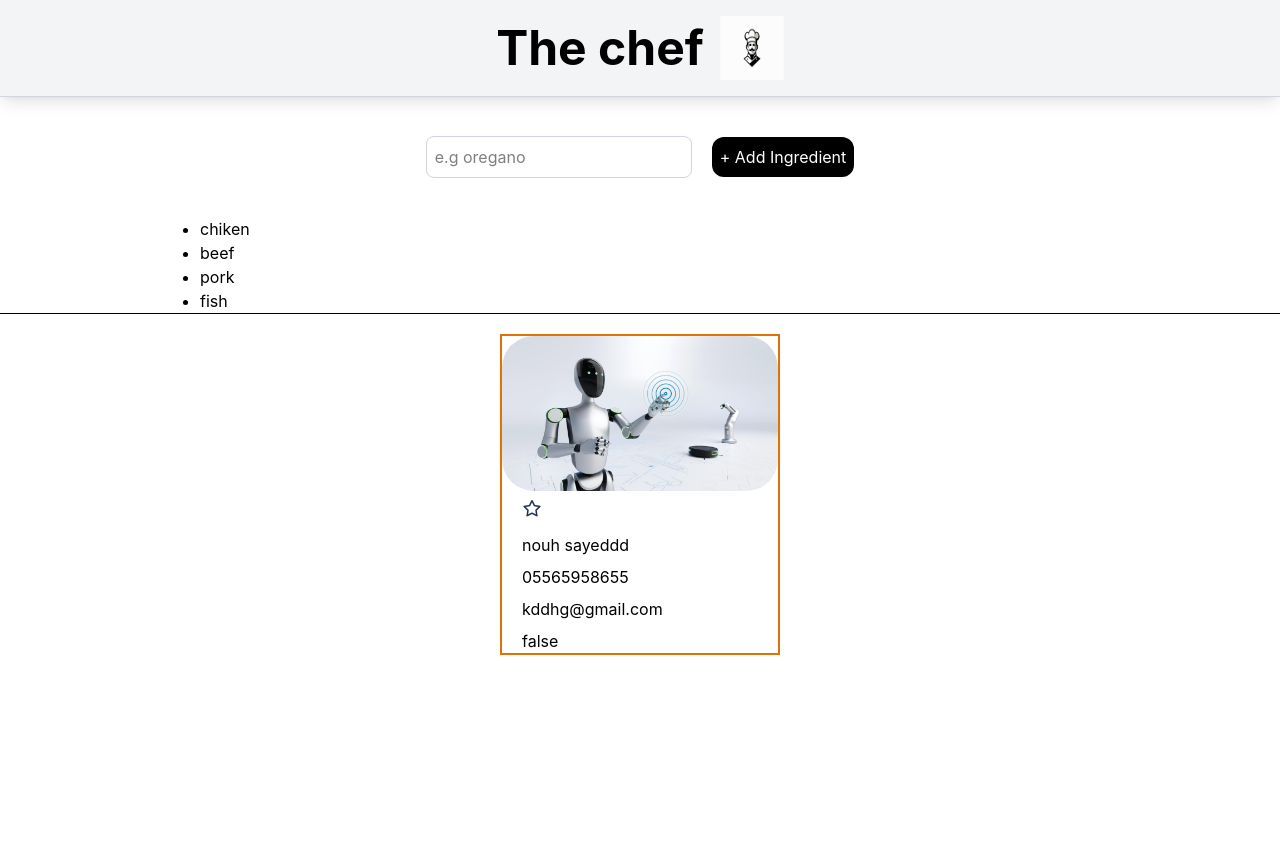
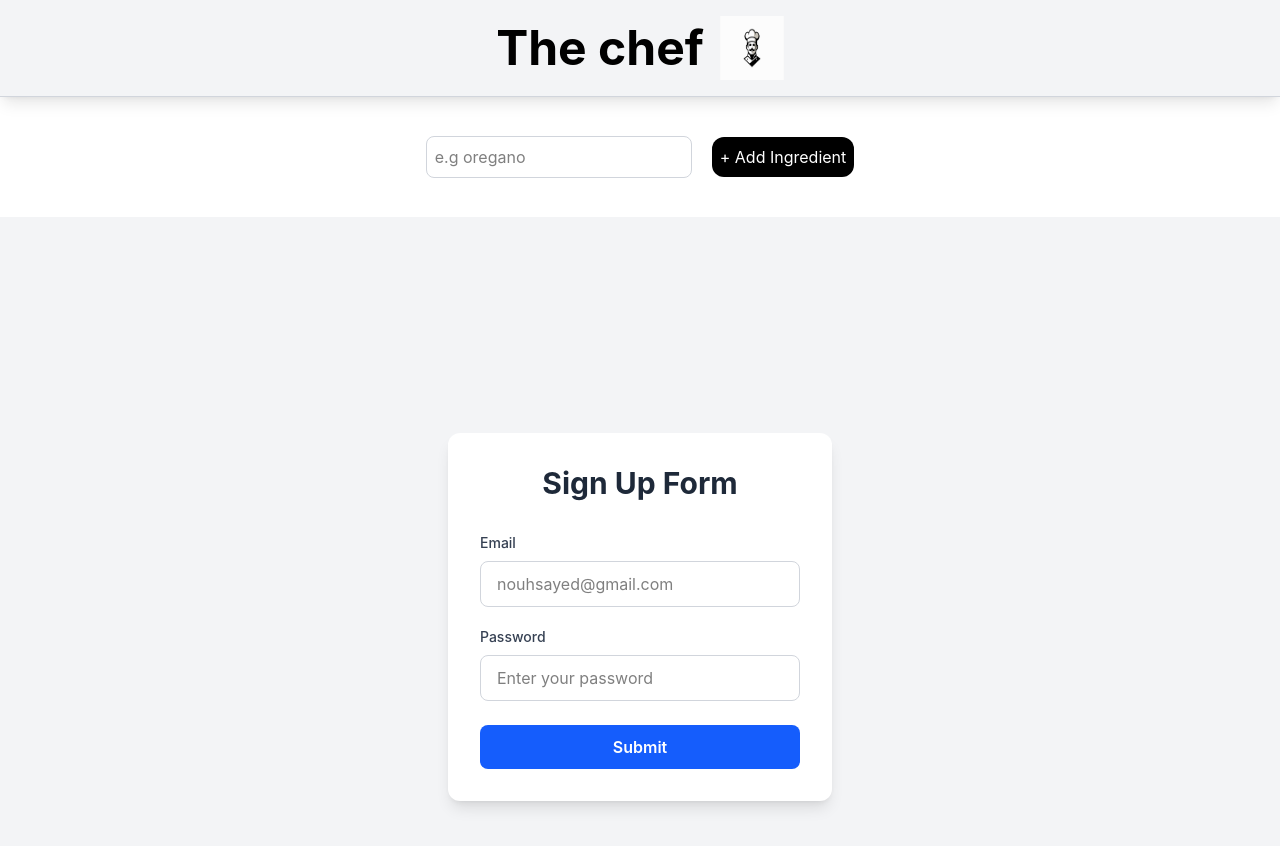
Before and after one commit to Nouh-Sayed/learn-reactjs, a React (Vite) app in the folder courseSection_02/: page / in a window 1280 px wide. Shown: the top 846 px of the page. Before the commit the page ends 800 px from the top, so only its background shows below. Built offline with nearby package versions, Linux system fonts and the light colour scheme.

Commit message:
forms in react

```diff
--- a/courseSection_02/src/App.jsx
+++ b/courseSection_02/src/App.jsx
@@ -7,13 +7,15 @@ import Toggilingstate from './Toggilingstate'
 import ArrayState from './ArrayState'
 import Stateprec from './Stateprec'
 import Objectstate from './Objectstate'
+import Formsinreact from './Formsinreact'
 
 const App = () => {
   return (
-    <div>
+    <div >
    <Headerchef/>
-     <Formchef/> <hr />
-     <Objectstate/>
+     <Formchef/>
+     <Formsinreact/>
+     {/* <Objectstate/> */}
      {/* <Stateprec/> */}
      {/* <Usestate/> */}
      {/* <Ternary/> */}
--- a/courseSection_02/src/Formchef.jsx
+++ b/courseSection_02/src/Formchef.jsx
@@ -5,21 +5,12 @@ const Formchef = () => {
   const [inputValue, setInputValue] = React.useState("");
 
   const [ingredients, setIngredients] = React.useState([
-    "chiken",
-    "beef",
-    "pork",
-    "fish",
+
   ]);
 
-  function addingredient (){
-    if (inputValue.trim() === ""){
-      alert ("enter the value")
-      return
-    }
-    setIngredients(previngredient => [...previngredient,inputValue])
-    setInputValue("")
-  }
+  function addingredients (formData){
 
+console.log(formData.get("ingredient"));
   // function handleSubmit(e) {
   //   e.preventDefault();
 
@@ -30,18 +21,18 @@ const Formchef = () => {
   //     return;
   //   }
 
-  //   setIngredients((prevIngredients) => [
-  //     ...prevIngredients,
-  //     newIngredient,
-  //   ]);
+    // setIngredients((prevIngredients) => [
+    //   ...prevIngredients,
+    //   newIngredient,
+    // ]);
 
   //   setInputValue("");
-  // }
+  }
 
   return (
     <div>
 
-      <form
+      <form action={addingredients}
         className="flex justify-center items-center gap-5 h-30"
         // onSubmit={handleSubmit}
       >
@@ -50,14 +41,14 @@ const Formchef = () => {
           placeholder="e.g oregano"
           className="border border-gray-300 p-2 rounded-lg"
           name="ingredient"
-          onChange={(e) => setInputValue(e.target.value)}
-          value={inputValue}
+          // onChange={(e) => setInputValue(e.target.value)}
+          // value={inputValue}
         />
 
         <button
-          type="button"
+          type="submit"
           className="bg-black text-white px-2 py-2 rounded-xl hover:bg-gray-300"
-        onClick={addingredient}
+        onClick={addingredients}
         >
           + Add Ingredient
         </button>
--- /dev/null
+++ b/courseSection_02/src/Formsinreact.jsx
@@ -0,0 +1,73 @@
+
+import React from "react";
+
+const Formsinreact = () => {
+function signup(formData) {
+
+
+//   const formeltest = new FormData(event.currentTarget);
+//   const formData = new FormData(formeltest);
+
+  console.log(formData.get("email"));
+  console.log(formData.get("password"));
+
+}
+  return (
+    <section className="min-h-screen flex justify-center items-center bg-gray-100">
+      <form method="post" action={signup}
+
+        className="w-96 bg-white p-8 rounded-xl shadow-lg"
+      >
+        <h1 className="text-3xl font-bold text-center mb-8 text-gray-800">
+          Sign Up Form
+        </h1>
+
+        {/* Email */}
+        <div className="mb-5">
+          <label
+            htmlFor="email"
+            className="block mb-2 text-sm font-medium text-gray-700"
+          >
+            Email
+          </label>
+
+          <input
+            className="w-full border border-gray-300 rounded-lg px-4 py-2.5 outline-none focus:ring-2 focus:ring-blue-500 focus:border-blue-500"
+            type="email"
+            placeholder="nouhsayed@gmail.com"
+            id="email"
+            name="email"
+          />
+        </div>
+
+        {/* Password */}
+        <div className="mb-6">
+          <label
+            htmlFor="password"
+            className="block mb-2 text-sm font-medium text-gray-700"
+          >
+            Password
+          </label>
+
+          <input
+            className="w-full border border-gray-300 rounded-lg px-4 py-2.5 outline-none focus:ring-2 focus:ring-blue-500 focus:border-blue-500"
+            type="password"
+            placeholder="Enter your password"
+            name="password"
+            id="password"
+          />
+        </div>
+
+        {/* Submit */}
+        <button
+          type="submit"
+          className="w-full bg-blue-600 text-white py-2.5 rounded-lg font-semibold hover:bg-blue-700 transition duration-200"
+        >
+          Submit
+        </button>
+      </form>
+    </section>
+  );
+};
+
+export default Formsinreact;
```
Also changed, not shown: 1 other file (tests, documents, lock files or other folders).
